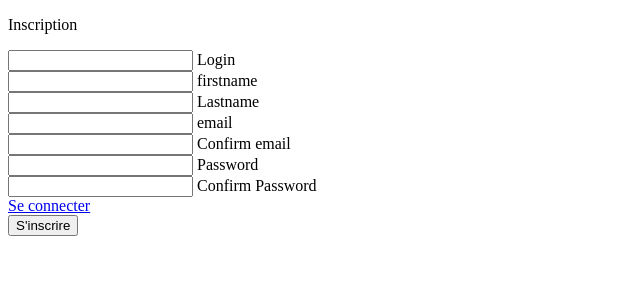
After one commit to souleimane-ifqirne/module-connexion-b2, a PHP site: page /module/Inscription.php in a window 1280 px wide. The commit adds this page. Shown: the top 300 px of the page, without its empty margins (0-640 px from the left). Run offline with PHP 8.4, Linux system fonts and the light colour scheme.

Commit message:
feat(register): register using class without any error management

```diff
--- a/class/User.php
+++ b/class/User.php
@@ -1,20 +1,80 @@
 <?php
-
-require_once "./Config.php";
-
 class User {
     private ?int $id;
     private ?string $login;
+
+    private ?string $email;
+    private ?string $emailCheckout;
+
     private ?string $firstname;
     private ?string $lastname;
     private ?string $password;
+    private ?string $passwordCheckout;
 
     public function __construct($id=false, $login=false, $firstname=false,
-    $lastname=false, $password=false) {
+    $lastname=false, $email=false, $emailCheckout=false,
+    $password=false, $passwordCheckout=false) {
         $this->id = $id;
-        $this->grade_id = $login;
-        $this->email = $firstname;
-        $this->fullname = $lastname;
-        $this->birthdate = $password;
+        $this->login = $login;
+        $this->email = $email;
+        $this->emailCheckout = $emailCheckout;
+        $this->firstname = $firstname;
+        $this->lastname = $lastname;
+        $this->password = $password;
+        $this->passwordCheckout = $passwordCheckout;
+    }
+
+
+    public function getId(): ?int {
+        return $this->id;
+    }
+    public function setId(int $id) {
+        $this->id = $id;
+    }
+    public function getEmail(): ?string {
+        return $this->email;
+    }
+    public function setEmail(string $email) {
+        $this->email = $email;
+    }
+    public function getEmailCheckout(): ?string {
+        return $this->emailCheckout;
+    }
+    public function setEmailCheckout(string $email) {
+        $this->emailCheckout = $email;
+    }
+    public function getLogin(): ?string {
+        return $this->login;
+    }
+    public function setLogin(string $login) {
+        $this->login = $login;
+    }
+    public function getFirstname(): ?string {
+        return $this->firstname;
+    }
+    public function setFirstname(string $firstname) {
+        $this->firstname = $firstname;
+    }
+    public function getLastname(): ?string {
+        return $this->lastname;
+    }
+    public function setLastname(string $lastname) {
+        $this->lastname = $lastname;
+    }
+    public function getPassword(): ?string {
+        return $this->password;
+    }
+    public function setPassword(string $password) {
+        $this->password = $password;
+    }
+    public function getPasswordCheckout(): ?string {
+        return $this->passwordCheckout;
+    }
+    public function setPasswordCheckout(string $password) {
+        $this->passwordCheckout = $password;
+    }
+
+    public function hashPassword() {
+        return password_hash($this->password, PASSWORD_DEFAULT);
     }
 }
--- a/index.php
+++ b/index.php
@@ -9,12 +9,13 @@ require_once "./class/Config.php";
 <head>
     <meta charset="UTF-8">
     <meta name="viewport" content="width=device-width, initial-scale=1.0">
-    <title>Module I/C</title>
+    <title>Module Sign In</title>
+    <link rel="stylesheet" href="./CSS/style.css">
 </head>
 <body>
     <nav></nav>
     <section>
-        <a href="./moduleI_C\Inscription.php">Register</a>
+        <a href="./module/Inscription.php">Register</a>
     </section>
 </body>
 </html>
--- /dev/null
+++ b/module/Connexion.php
@@ -0,0 +1,2 @@
+<?php
+?>
--- /dev/null
+++ b/module/Inscription.php
@@ -0,0 +1,79 @@
+<?php
+
+require_once "../class/Config.php";
+require_once "../class/User.php";
+
+if ($_SERVER['REQUEST_METHOD'] === 'POST') {
+    $user = new User(false, $_POST['login'], $_POST['firstname'], $_POST['lastname'],
+    $_POST['email'], $_POST['emailCheckout'], $_POST['password'], $_POST['passwordCheckout']);
+
+    $errors = [];
+
+    if (empty($errors)) {
+        $hashedPassword = $user->hashPassword();
+        $userData = [$user->getLogin(), $user->getFirstname(), $user->getLastname(), $user->getEmail(), $hashedPassword];
+        $stmt = $db->prepare("INSERT INTO user (login, email, firstname, lastname, password) VALUES (:login, :email, :firstname, :lastname, :password)");
+        if ($stmt->execute([':login' => $userData[0], ':firstname' => $userData[1], ':lastname' => $userData[2],':email' => $userData[3], ':password' => $userData[4]])) {
+            $success = "Inscription résussie !";
+        } else {
+            $errors[] = "Erreur lors de l'inscription : " . $stmt->errorInfo()[2];
+        }
+            $stmt = null;
+        }
+    $db = null;
+}
+
+
+?>
+
+<!DOCTYPE html>
+<html lang="en">
+<head>
+    <meta charset="UTF-8">
+    <meta name="viewport" content="width=device-width, initial-scale=1.0">
+    <title>Module I/C</title>
+</head>
+<body>
+    <nav></nav>
+    <main></main>
+    <div class="sign-in">
+        <p>Inscription</p>
+        <form method="POST" action="" class="form">
+            <div class="inputStyle">
+                <input type="text" name="login" id="login">
+                <label for="login">Login</label>
+            </div>
+            <div class="inputStyle">
+                <input type="text" name="firstname" id="firstname">
+                <label for="firstname">firstname</label>
+            </div>
+            <div class="inputStyle">
+                <input type="text" name="lastname" id="lastname">
+                <label for="lastname">Lastname</label>
+            </div>
+            <div class="inputStyle">
+                <input type="email" name="email" id="email">
+                <label for="email">email</label>
+            </div>
+            <div class="inputStyle">
+                <input type="email" name="emailCheckout" id="emailCheckout">
+                <label for="emailCheckout">Confirm email</label>
+            </div>
+            <div class="inputStyle">
+                <input type="password" name="password" id="password">
+                <label for="password">Password</label>
+            </div>
+            <div class="inputStyle">
+                <input type="password" name="passwordCheckout" id="passwordCheckout">
+                <label for="passwordCheckout">Confirm Password</label>
+            </div>
+            <div class="links">
+                    <a href="connexion.php">Se connecter</a>
+                </div>
+                <div class="inputStyle">
+                    <input type="submit" value="S'inscrire" id="inscription_button">
+                </div>
+        </form>
+    </div>
+</body>
+</html>
```
Also changed, not shown: CSS/style.css (added, +15 -0 lines), CSS/inscription.css (added), CSS/script.js (added).
